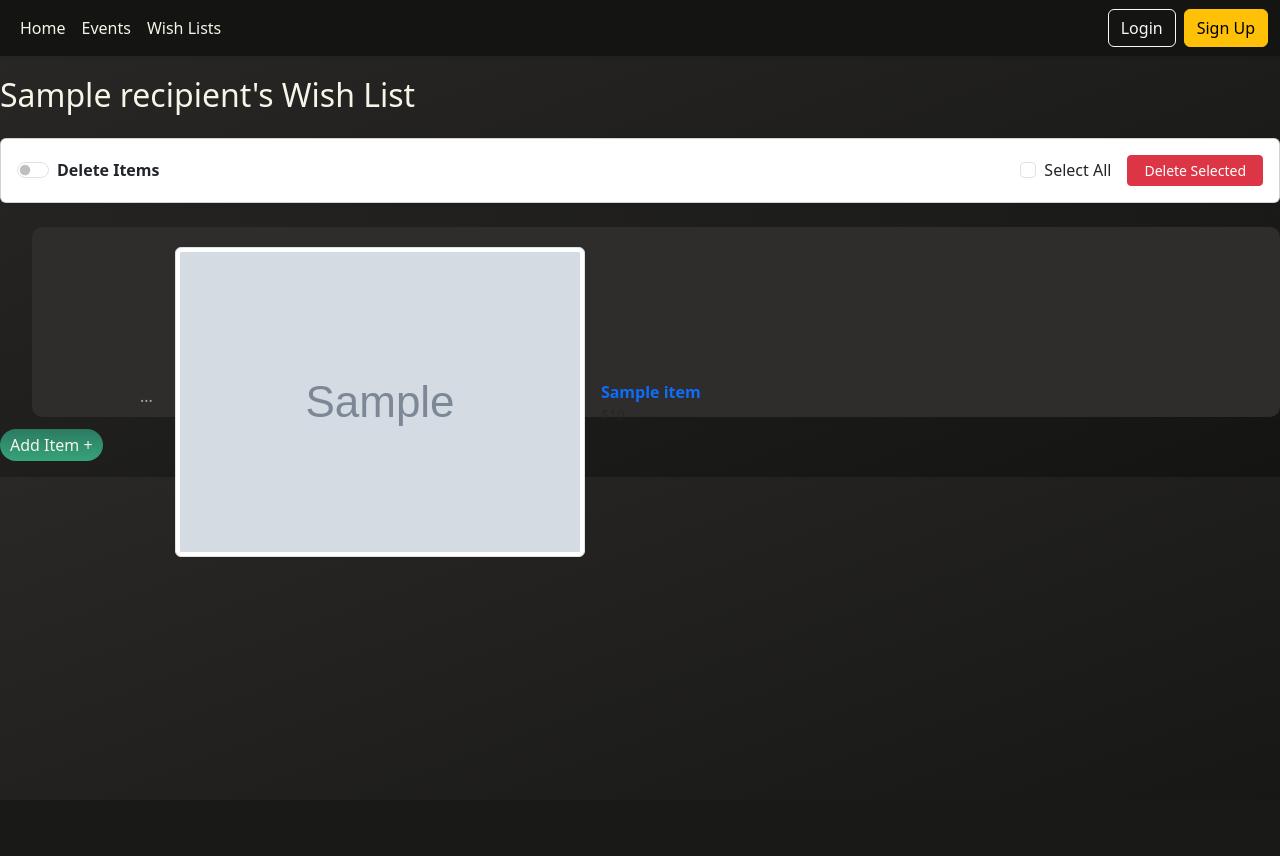
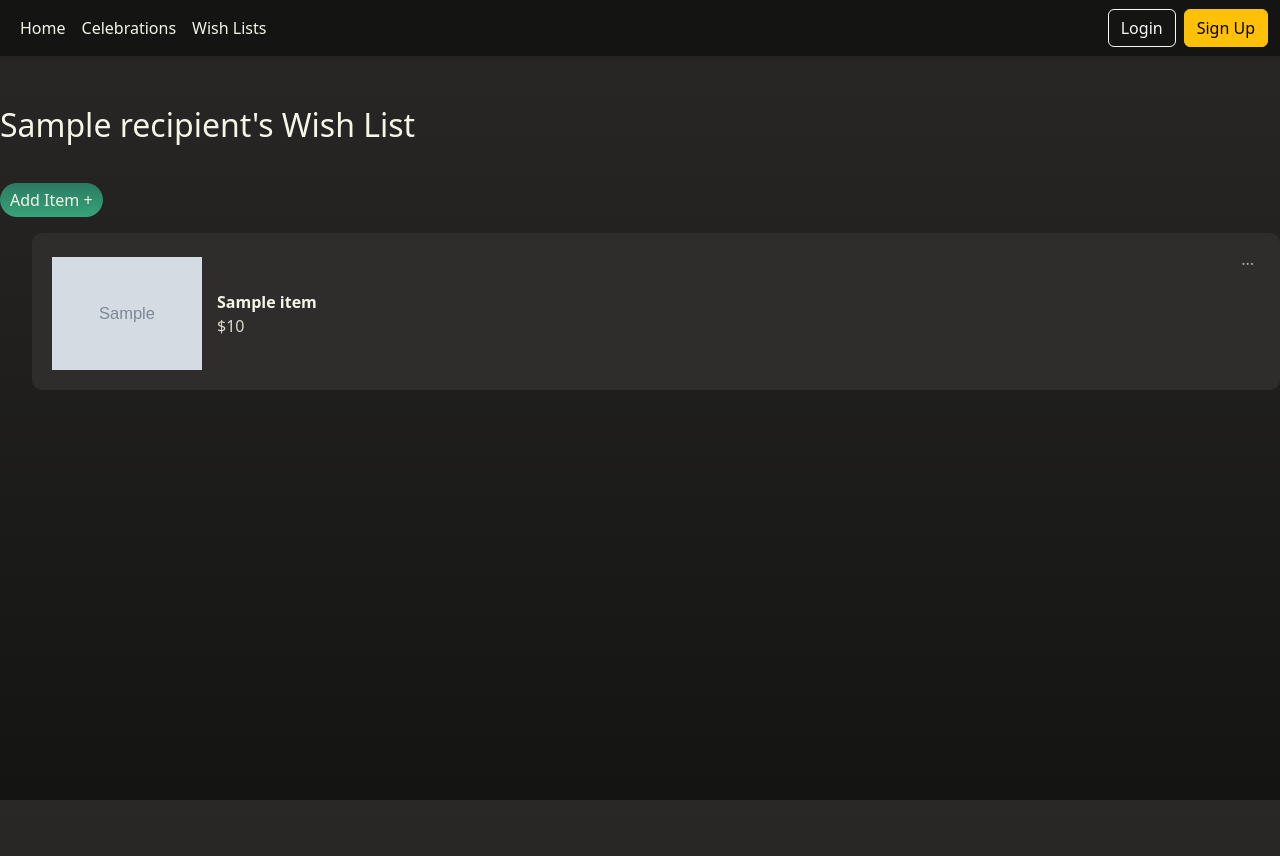
Before and after one commit to DevinneLeigh/GiftTracker, a Django app: template app/templates/view_wish_list.html in a window 1280 px wide. Before the commit the page ends 654 px from the top, so only its background shows below. Run offline with Django 4.2, Linux system fonts and the light colour scheme; a user stored in the database is signed in; tables that the repository leaves empty hold one stand-in row (values such as "Sample post"); the template is opened without the code that fills it: values that come from a table or form of the project are taken from there, most other values are stand-ins (such as "Sample title", 1, 10 or a date in 2020); grey boxes marked "Sample" are stand-in pictures.

Commit message:
Style updates.

```diff
--- a/app/templates/base.html
+++ b/app/templates/base.html
@@ -9,7 +9,7 @@
   </head>
   <body>
     <header>
-      <nav class="navbar navbar-expand-lg shadow-sm" id="nav">
+      <nav class="navbar navbar-expand-lg shadow-sm fixed-top" id="nav">
         <div class="container-fluid">
           <button class="navbar-toggler" type="button" data-bs-toggle="collapse" data-bs-target="#mainNavbar" aria-controls="mainNavbar" aria-expanded="false" aria-label="Toggle navigation">
             <span class="navbar-toggler-icon"></span>
@@ -23,7 +23,7 @@
               </div>
               <div>
                 <li class="nav-item dropdown">
-                  <a class="nav-link dropdown-toggle" href="#" id="eventDropdown" role="button" data-bs-toggle="dropdown" aria-expanded="false"> Events </a>
+                  <a class="nav-link dropdown-toggle" href="#" id="eventDropdown" role="button" data-bs-toggle="dropdown" aria-expanded="false"> Celebrations </a>
                   <ul class="dropdown-menu" aria-labelledby="eventDropdown"> {% for e in all_events %} <li>
                       <a class="dropdown-item" href="/event/{{ e.id }}/">
                         {{ e.event }}
--- a/app/templates/view_event.html
+++ b/app/templates/view_event.html
@@ -26,8 +26,6 @@
                 show active
             {% endif %}" id="content-{{ p.id }}" role="tabpanel">
     <div class="d-flex justify-content-between align-items-center mb-3">
-        <button class="green-button" data-bs-toggle="modal" data-bs-target="#addModal" onclick="giftModal('Add Gift for {{ p.recipient.name }}', `{% url 'add_gift' p.id %}`)"> Add New Gift + </button>
-        <button class="green-button" data-bs-toggle="offcanvas" data-bs-target="#wishlistOffcanvas{{ p.id }}" aria-controls="wishlistOffcanvas">Add From Wish List + </button>
       <h5 class="mb-0"> {% if p.budget %} <span class="">Budget: ${{ p.budget.price|floatformat:2 }}</span> {% endif %} </h5>
       <h5 class="mb-0">
         <span class="">Total Spent: ${{ p.spent|floatformat:2 }} {% if p.budget %}</span>
@@ -35,6 +33,8 @@
       <h5 class="mb-0">
         <span class="">Remaining: ${{ p.remaining|floatformat:2 }}</span>
       </h5> {% endif %}
+        <button class="green-button" data-bs-toggle="modal" data-bs-target="#addModal" onclick="giftModal('Add Gift for {{ p.recipient.name }}', `{% url 'add_gift' p.id %}`)"> Add New Gift + </button>
+        <button class="green-button" data-bs-toggle="offcanvas" data-bs-target="#wishlistOffcanvas{{ p.id }}" aria-controls="wishlistOffcanvas">Add From Wish List + </button>
     </div> {% if p.gift_set.all %}
     <ul class="gift-list"> {% for gift in p.gift_set.all %}
       <li class="gift">
@@ -59,7 +59,7 @@
             <a href="{{ gift.item_url }}" class="fw-semibold text-decoration-none" target="_blank">
               {{ gift.product_name }}
             </a></div> {% else %}
-            <div><a href="{{ gift.item_url }}" class="fw-semibold text-decoration-none text-primary" target="_blank">
+            <div><a href="{{ gift.item_url }}" class="fw-semibold text-decoration-none" target="_blank">
               {{ gift.item_url }}
             </a></div> {% endif %} {% if gift.product_price %}
             <div><a>${{ gift.product_price }}</a></div> {% endif %}
--- a/app/templates/view_wish_list.html
+++ b/app/templates/view_wish_list.html
@@ -2,10 +2,10 @@
 <div>
    <h2 class="mb-4">{{ recipient.name }}'s Wish List</h2>
    <!-- DELETE MODE BAR -->
-   <div class="card shadow-sm mb-4">
-      <div class="card-body d-flex justify-content-between align-items-center">
+   <!-- <div class="card shadow-sm mb-4">
+      <div class="card-body d-flex justify-content-between align-items-center"> -->
          <!-- Delete Mode Toggle -->
-         <div class="form-check form-switch">
+         <!-- <div class="form-check form-switch">
             <input
                class="form-check-input"
                type="checkbox"
@@ -13,9 +13,9 @@
             <label class="form-check-label fw-semibold" for="bulkDeleteToggle">
                Delete Items
             </label>
-         </div>
+         </div> -->
          <!-- Bulk Controls -->
-         <div
+         <!-- <div
             id="deleteControls"
             class="d-flex align-items-center gap-3">
             <div class="form-check">
@@ -33,20 +33,14 @@
             </button>
          </div>
       </div>
+   </div> -->
+   <div class="d-flex justify-content-between align-items-center mb-3">
+      <button class="green-button button" data-bs-toggle="modal" data-bs-target="#addModal" onclick="giftModal('Add Item to {{ recipient.name }}\'s Wish List', `{% url 'add_wish_list' recipient.id %}`, 'Add Item')">Add Item +</button>
    </div>
    {% if wishlist_items %}
    <ul class="gift-list">
       {% for item in wishlist_items %}
-      <li
-         class="gift">
-         <div class="d-flex align-items-center gap-3">
-            <div class="form-check delete-checkbox-wrapper">
-                <input
-                type="checkbox"
-                class="form-check-input delete-checkbox"
-                value="{{ item.id }}"/>
-            </div>
-                        <!-- Dropdown for Edit/Delete -->
+      <li class="gift">
          <div class="dropdown">
             <button class="btn dropdown-toggle dots" type="button" data-bs-toggle="dropdown"> ... </button>
             <ul class="dropdown-menu">
@@ -58,43 +52,33 @@
                </li>
             </ul>
          </div>
-            <!-- Image (if exists) -->
-            {% if item.product_image %}
-            <img
-               src="{{ item.product_image }}"
-               alt="{{ item.product_name }}"
-               class="img-thumbnail"/>
-            {% endif %}
-            <div class="d-flex flex-column">
-               <!-- Name (if exists) -->
-               {% if item.product_name %}
-               <a
-                  href="{{ item.item_url }}"
-                  class="fw-semibold text-decoration-none text-primary"
-                  target="_blank">
-                  {{ item.product_name }}
-               </a>
-               {% else %}
-               <a
-                  href="{{ item.item_url }}"
-                  class="text-decoration-none fw-semibold text-primary"
-                  target="_blank">
-                  {{ item.item_url }}
-               </a>
-               {% endif %}
-               <!-- Price (if exists) -->
-               {% if item.product_price %}
-               <span class="text-muted small">${{ item.product_price }}</span>
+         <div class="d-flex align-items-center gap-3">
+            <!-- <div class="form-check delete-checkbox-wrapper">
+                <input
+                type="checkbox"
+                class="form-check-input delete-checkbox"
+                value="{{ item.id }}"/>
+            </div> -->
+                        <!-- Dropdown for Edit/Delete -->
+        <div class="gift-box"> {% if item.product_image %}
+          <div>
+            <img src="{{ item.product_image }}" alt="{{ item.product_name }}"/>
             {% endif %}
           </div>
+          <div id="gift-info"> {% if item.product_name %}
+            <div>
+            <a href="{{ item.item_url }}" class="fw-semibold text-decoration-none" target="_blank">
+               {{ item.product_name }}
+            </a></div> {% else %}
+            <div><a href="{{ item.item_url }}" class="fw-semibold text-decoration-none" target="_blank">
+              {{ item.item_url }}
+            </a></div> {% endif %} {% if item.product_price %}
+            <div><a>${{ item.product_price }}</a></div> {% endif %}
           </div>
-      </li>
-      {% endfor %}
-   </ul>
-   {% else %}
-   <p class="text-muted fst-italic">No items in this wish list yet.</p>
+          <input type="checkbox" class="form-check-input delete-checkbox d-none" value="{{ item.id }}">
+        </div>
+      </li> {% endfor %} </ul>
+  </div>  </div>
   {% endif %}
-   <!-- ADD BUTTON -->
-   <a class="green-button button" data-bs-toggle="modal" data-bs-target="#addModal" onclick="giftModal('Add Item to {{ recipient.name }}\'s Wish List', `{% url 'add_wish_list' recipient.id %}`, 'Add Item')">Add Item +</a>
 </div>
 {% endblock %}
--- a/static/scss/main.scss
+++ b/static/scss/main.scss
@@ -114,13 +114,22 @@ h1, h2, h3, h4, h5, p, a, button{
 }
 
 body{
-    //background: $g3;
-    background-image: linear-gradient(to bottom right, $g2, $g6);
+    //background: linear-gradient(to bottom right, $g2, $g6);
+    background: linear-gradient(180deg, $g2 0%, $g6 100%);
+    background-attachment: fixed;
+    background-position: center;
+    background-repeat: no-repeat;
+    height: 100vh;
+}
+
+main{
+    margin-top: 56px;
 }
 
 .page-content{
     max-width: 1400px;
-    margin: 20px auto;
+    margin: auto;
+    padding: 50px 0;
 }
 
 .dropdown-toggle::after {
@@ -416,7 +425,6 @@ h5{
         padding: 20px;
         border-radius: 10px;
         border: none;
-        height: 190px;
         .gift-box{
             height: 100%;
             display: flex;
```
Also changed, not shown: static/css/main.css, 1 other file. Lines whose indentation alone changed are shown as unchanged.
